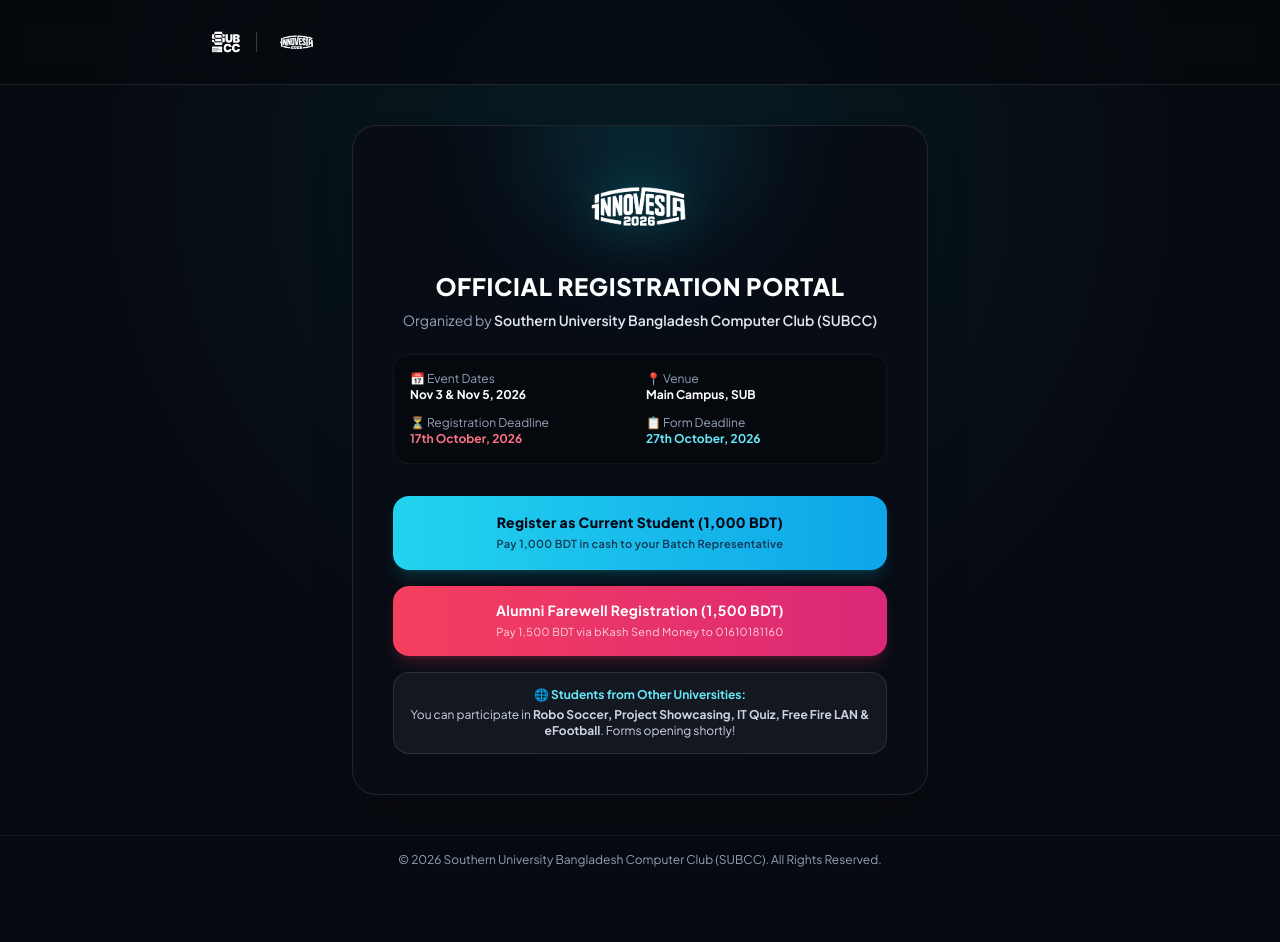
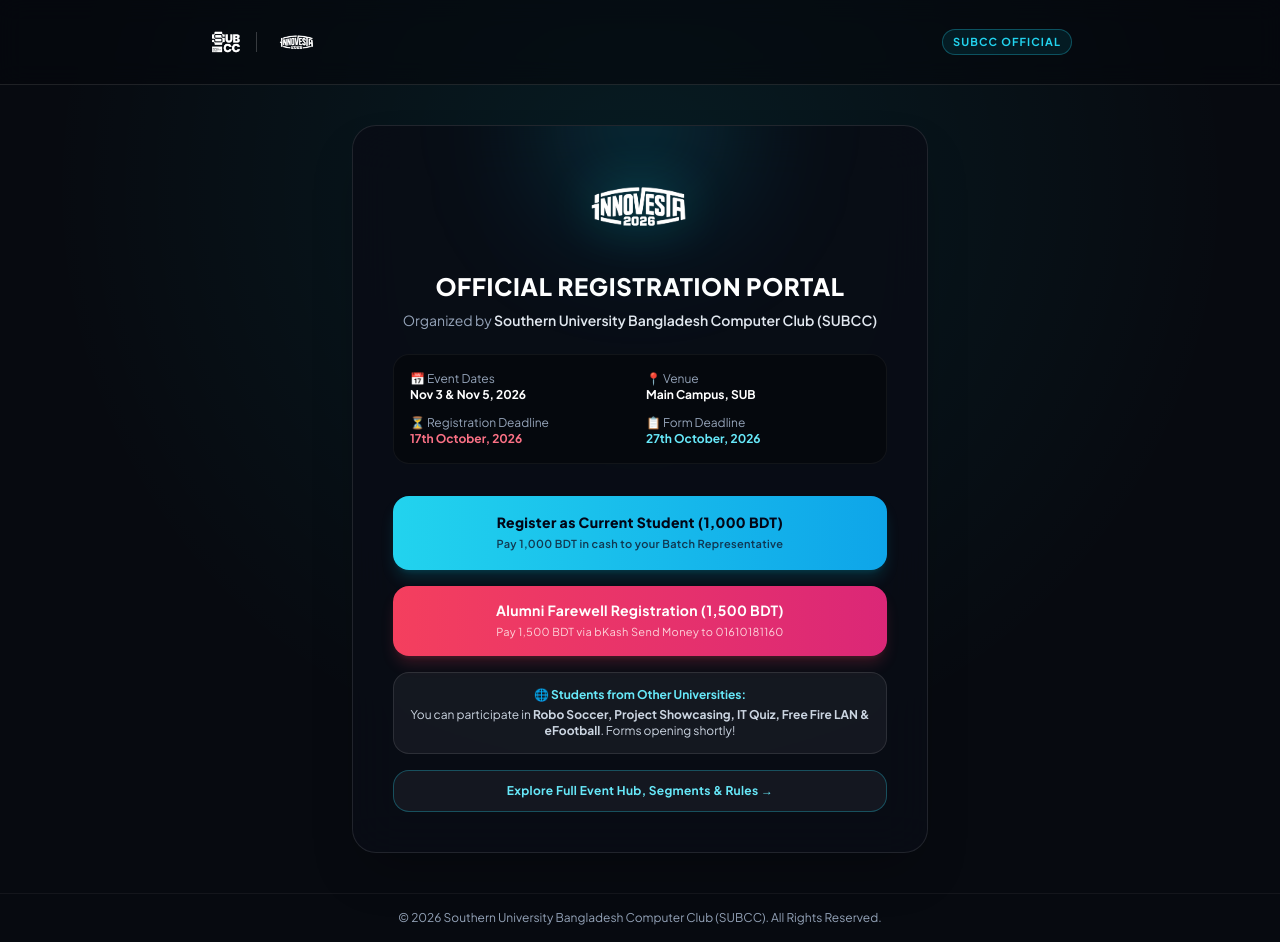
Before and after one commit to subccbd/Innovesta2026, a website: page index.html in a window 1280 px wide. Before the commit the page ends 884 px from the top, so only its background shows below. Drawn offline with nearby package versions, Linux system fonts and the light colour scheme.

Commit message:
Enhance index.html portal and link to full event hub index1.html

```diff
--- a/index.html
+++ b/index.html
@@ -45,8 +45,8 @@
         <div class="h-5 w-px bg-white/20"></div>
         <img src="assets/logos/innovesta-white.png" alt="Innovesta 2026" class="h-7 w-auto object-contain">
       </div>
-      <!-- <span class="text-[11px] font-bold uppercase tracking-widest text-cyan-400 border border-cyan-400/30 px-2.5 py-1 rounded-full bg-cyan-500/10">
-        SUBCC Official -->
+      <span class="text-[11px] font-bold uppercase tracking-widest text-cyan-400 border border-cyan-400/30 px-2.5 py-1 rounded-full bg-cyan-500/10">
+        SUBCC Official
       </span>
     </div>
   </header>
@@ -110,6 +110,11 @@
           <span class="font-bold text-cyan-300 block mb-1">🌐 Students from Other Universities:</span>
           <span>You can participate in <strong>Robo Soccer, Project Showcasing, IT Quiz, Free Fire LAN &amp; eFootball</strong>. Forms opening shortly!</span>
         </div>
+
+        <!-- 4. Link to Full Event Hub & Rules -->
+        <a href="index1.html" class="block w-full py-3 px-4 rounded-2xl bg-white/5 hover:bg-white/10 border border-cyan-400/30 text-cyan-300 font-bold text-xs tracking-wide transition-all">
+          Explore Full Event Hub, Segments &amp; Rules &rarr;
+        </a>
       </div>
 
       <!-- HOTLINE SUPPORT
```
